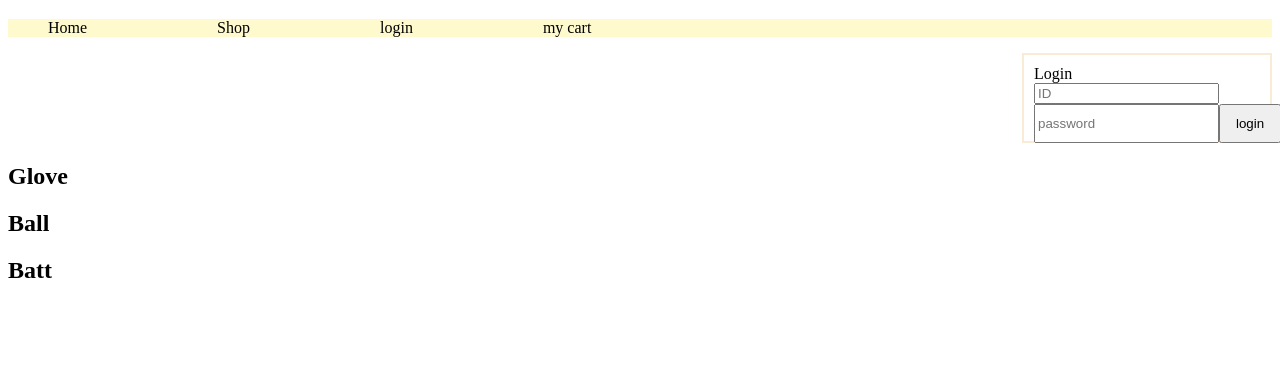
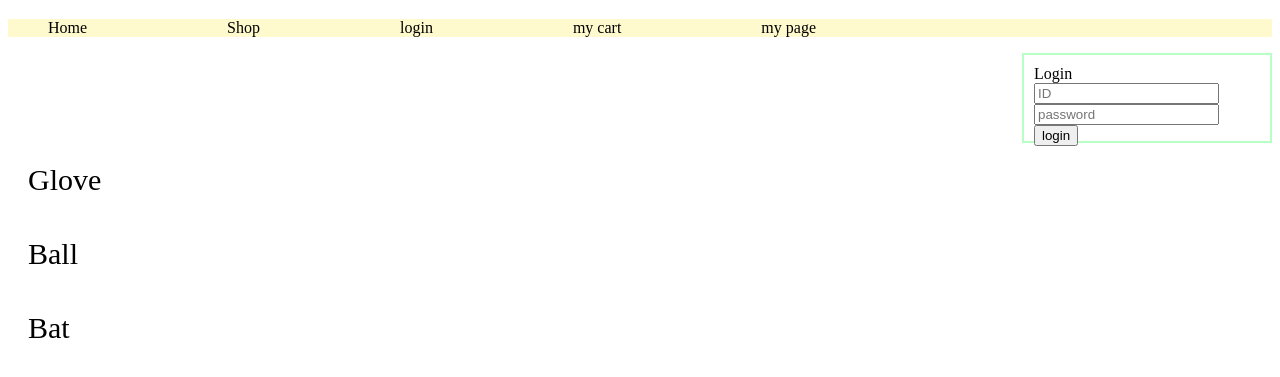
Before and after one commit to youjin1101/Web_portfolio, a plain HTML site: page MyHomepage.html in a window 1280 px wide. Shown: the part 61-438 px from the top of the page. Drawn offline with Linux system fonts and the light colour scheme.

Commit message:
CSSを活用して位置やスタイルも変更しながら、基礎的な部分から積み上げています

```diff
--- a/MyHomepage.html
+++ b/MyHomepage.html
@@ -1,5 +1,5 @@
 <!DOCTYPE html>
-<html lang="jap">
+<html lang="ja">
 <head>
     <meta charset="UTF-8">
     <title> Baseball Shop </title>
@@ -7,37 +7,46 @@
 </head>
 <body>
     <header>
-        <h1><div class="logo"> Baseball Shop</div></h1>
+        <h1><div class="logo"><a href="MyHomepage.html"> Baseball Shop</a></div></h1>
     </header>
     <nav>
-        <ul>
+        <ul> <!--banner section-->
             <li>Home</li>
             <li>Shop</li>
             <li>login</li>
             <li>my cart</li>
+            <li>my page</li>
         </ul>
         <div class="login-box"> <!--loginbox part-->
             <bl>Login</bl>
                 <form>
                     <input type="text" placeholder="ID"><br>
-                    <div class="row">
-                        <input type="password" placeholder="password">
-                        <button type="submit">login</button>
-                    </div>
+                    <input type="password" placeholder="password">
+                    <button type="submit">login</button>
                 </form>
         </div>
     </nav>
-    <main>
-        <section>
-            <h2>Glove</h2>
-        </section>
-        <section>
-            <h2>Ball</h2>
-        </section>
-        <section>
-            <h2>Batt</h2>
-        </section>
+    <div class="container">
+
+        <aside class="category">
+            <ul>
+                <li>Glove</li>
+                <li>Ball</li>
+                <li>Bat</li>
+
+            </ul>
+        </aside>
+    </div>
+    <main class="main-content">
+
+
+
+
+
     </main>
+
+
+
 
     <footer>
 
--- a/style.css
+++ b/style.css
@@ -2,14 +2,26 @@
 * {
     box-sizing: border-box;
 }
-
+a {
+    color: black;           /* all a tag underbar delete */
+    text-decoration: inherit;   /* follow orignal deco */
+}
 header {
     justify-self: center;
     text-align: center;
 }
+header a{
+
+}
+header h1 {
+    transition: transform 0.3s ease;
+}
+header h1:hover {
+    transform: scale(1.1);
+}
 nav ul {
     display: flex;
-    gap: 130px;
+    gap: 140px;
     list-style: none;
     background-color: lemonchiffon;
 }
@@ -18,18 +30,31 @@ nav ul {
     justify-self: right;
     padding: 10px;
     border: 2px;
-    border-color: antiquewhite;
+    border-color: rgb(184, 255, 197);
     border-style:solid;
     width: 250px;
     height: 90px;
 }
-.row {
-    display: flex;
+div button {
+    bottom: 30px;
 }
-.row button {
-    padding: 10px 15px;
+.container {        /* category box size */
+    width: 100px;
 }
-
+.category ul {      /* category style delete, margin 0 */
+    list-style: none;
+    padding: 0;
+    margin: 0px;
+}
+.category li {
+    font-size: 30px;
+    padding: 20px;
+    cursor: pointer;
+}
+.category li:hover {
+    color: darkslategrey;
+    font-weight: bold;
+}
 
 main {
     align-items:first baseline;
```
Also changed, not shown: Ball.html (added, +11 -0 lines), Bat.html (added, +11 -0 lines), Glove.html (added, +11 -0 lines), 1 other file.
